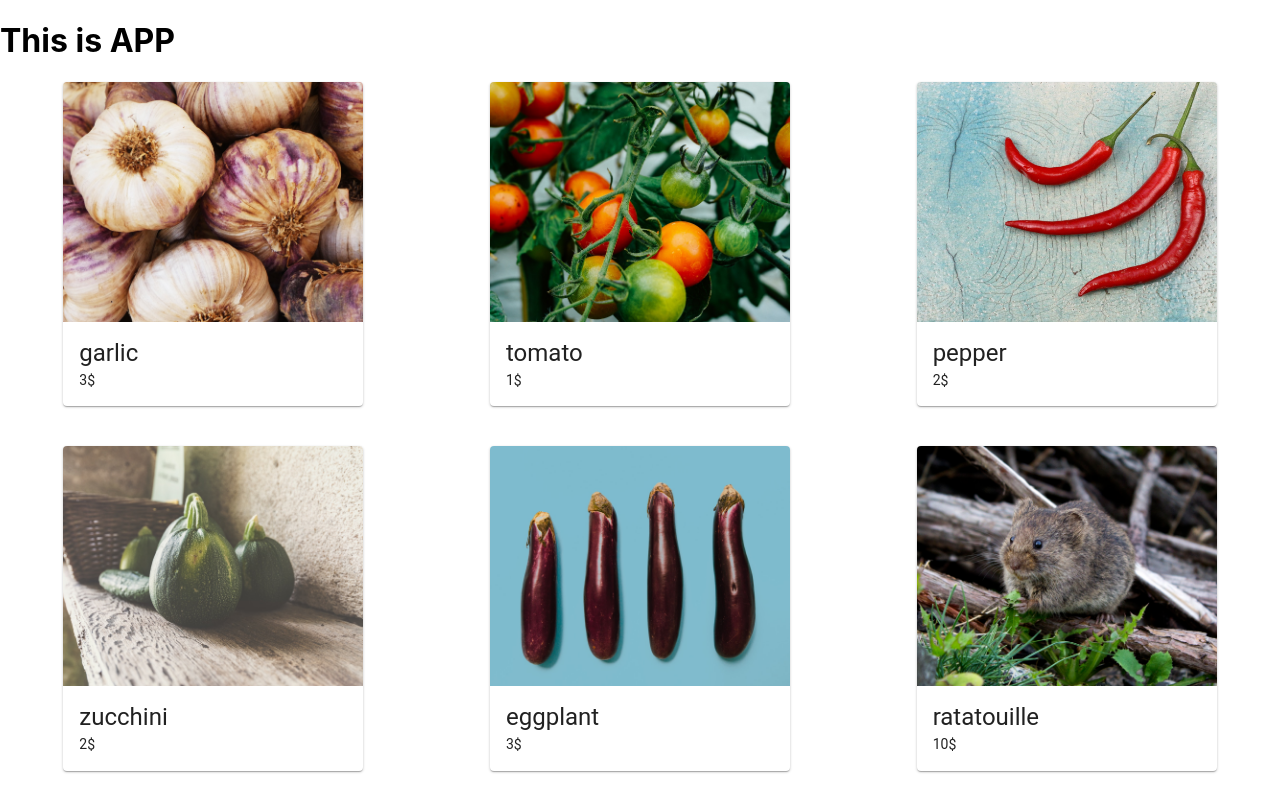
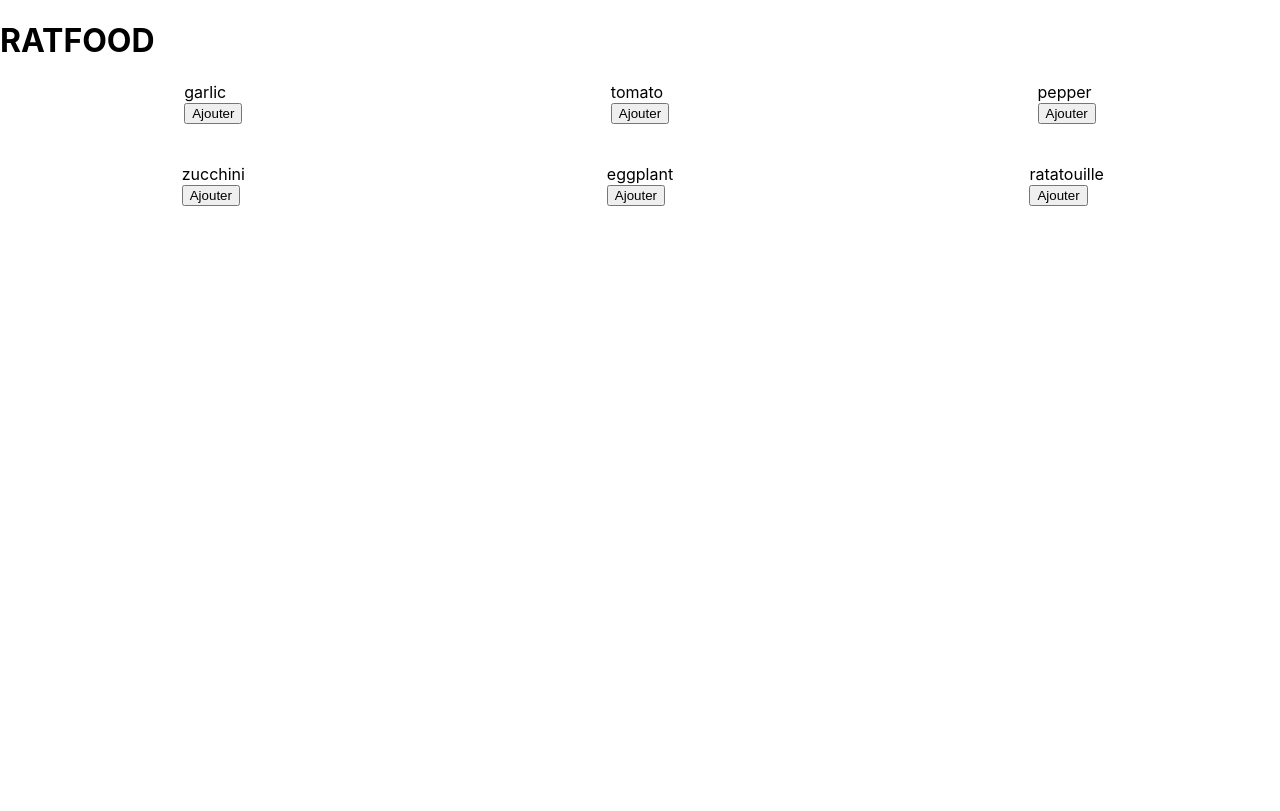
Before and after one commit to saoT/react-shop-basket, a React (Create React App) app: page / in a window 1280 px wide. Built offline with nearby package versions, Linux system fonts and the light colour scheme.

Commit message:
Add: simpler component

```diff
--- a/src/App.js
+++ b/src/App.js
@@ -6,11 +6,24 @@ class App extends Component {
   render() {
     return (
       <div className="App">
-        <h1>This is APP</h1>
+        <h1>RATFOOD</h1>
         <Shop/>
       </div>
     );
   }
 }
 
+/* Pour un stateless
+const App = () => {
+  return (
+    <div className="App">
+      <h1>RATFOOD</h1>
+      <Shop/>
+    </div>
+  )
+}
+*/
+
+
+
 export default App;
--- a/src/components/Product.js
+++ b/src/components/Product.js
@@ -1,65 +1,17 @@
-import React from 'react';
-import PropTypes from 'prop-types';
-import {withStyles} from '@material-ui/core/styles';
+import React, {Component} from 'react';
 
-import Card from '@material-ui/core/Card';
-import CardActionArea from '@material-ui/core/CardActionArea';
-import CardMedia from '@material-ui/core/CardMedia';
-import CardContent from '@material-ui/core/CardContent';
-import Typography from '@material-ui/core/Typography';
+// declare un COMPONENT
+class Product extends Component {
 
-// declare du CSS
-// ATTENTION : le fait du passe le CSS
-// dans le className ne se fait que via Material-ui
-// Ca n'appartient pas a tout projet React
-const css = {
-  card : {
-    width: '100%',
-    maxWidth: 300
-  },
-  media: {
-    height: 240
+  render () {
+    return (
+      <div>
+        <div>{this.props.prod.name}</div>
+        <button>Ajouter</button>
+        <div></div>
+      </div>
+    )
   }
 }
 
-// class Product extends Component...
-
-// declare un COMPONENT
-function Product (props) {
-
-  const {classes} = props;
-  const img = "./assets/img/" + props.prod.img;
-
-  return (
-    <Card className={classes.card}>
-      <CardActionArea>
-        <CardMedia
-          className={classes.media}
-          image={img}
-          title="carottes"
-        />
-        <CardContent>
-          <Typography
-            variant="h5"
-            component="h2"
-          >
-            {props.prod.name}
-          </Typography>
-          <Typography
-            component="p"
-          >
-            {props.prod.price}$
-          </Typography>
-        </CardContent>
-      </CardActionArea>
-    </Card>
-  )
-}
-
-// Normalement les proprietes sont passees
-// par le parent
-// withStyles permet d'en rajouter directement
-// et entre autres des proprietes de styles
-// props.card.maxWidth
-
-export default withStyles(css)(Product);
+export default Product;
--- a/src/components/Shop.js
+++ b/src/components/Shop.js
@@ -7,7 +7,7 @@ import Grid from '@material-ui/core/Grid';
 // Custom
 import Product from './Product';
 
-const products = [
+const shopProducts = [
   {
     name: "garlic",
     img: "garlic.jpeg",
@@ -57,8 +57,8 @@ class Shop extends Component {
           container
         >
           {
-            products.map(
-              product =>
+            shopProducts.map(
+              oneProduct =>
                 <Grid
                   item
                   xs={12}
@@ -70,14 +70,14 @@ class Shop extends Component {
                   alignItems="center"
                   style={{marginBottom: '40px'}}
                 >
-                  <Product prod={product}/>
+                  <Product prod={oneProduct}/>
                 </Grid>
 
               /* dans mon component
                 const prod = {
-                  name: 'manteau',
-                  img: 'garlic',
-                  price: 20
+                  name: 'garlic',
+                  img: 'garlic.jpeg',
+                  price: 3
                 }
                 est accessible via props.prod
               */
```
Also changed, not shown: src/components/Products-old.js (deleted, +0 -57 lines).
